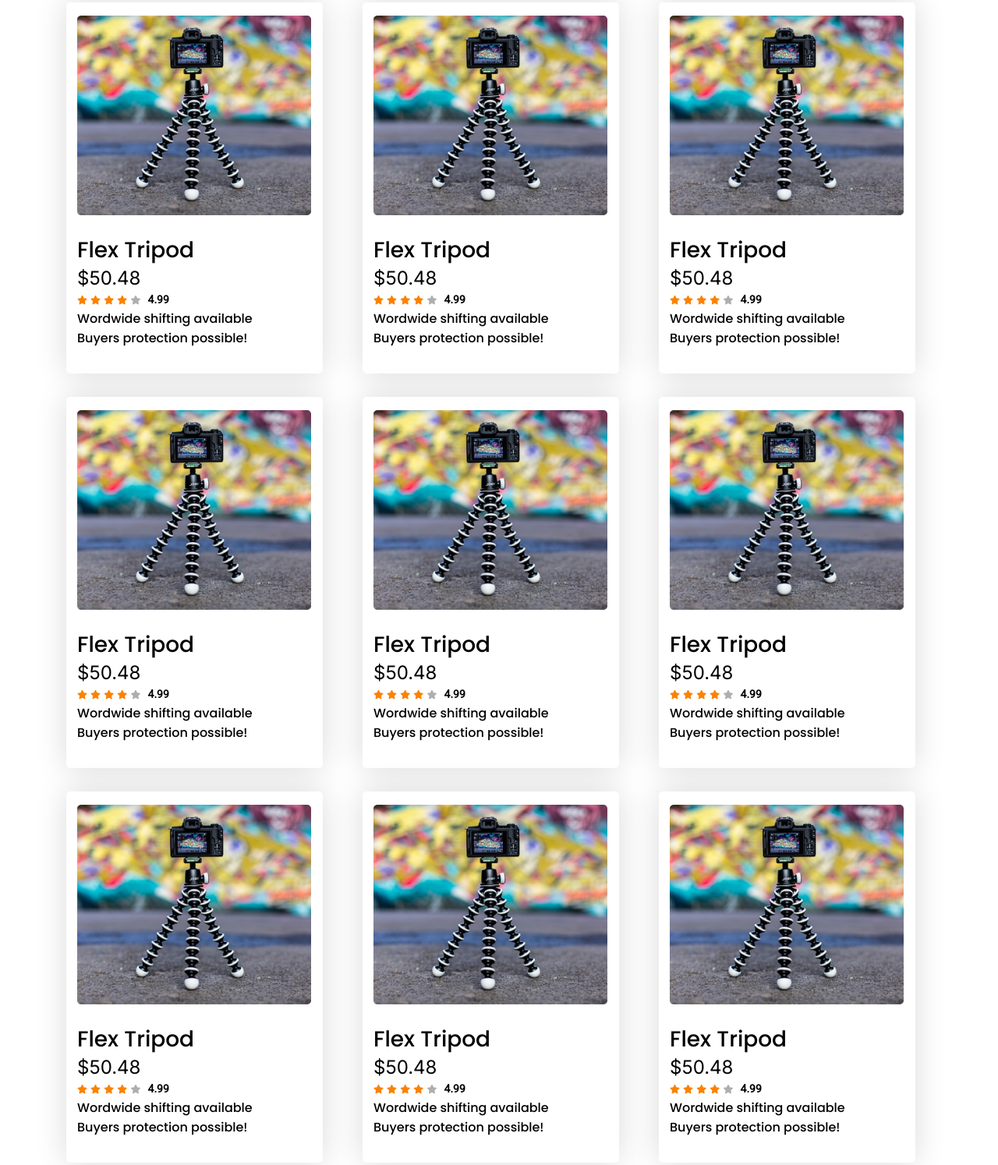
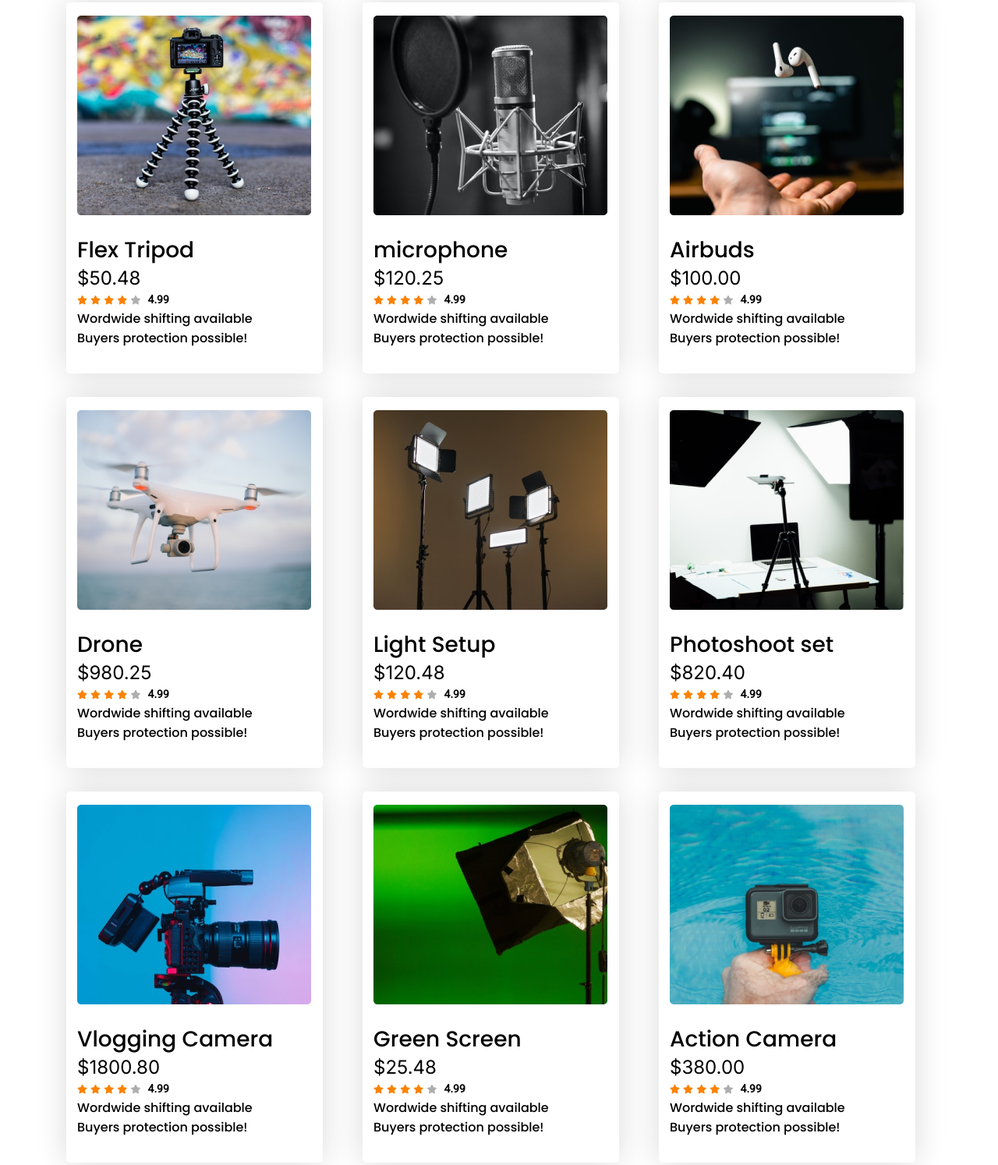
Before and after one commit to shakibhossainmuhammad/influencer-gears, a plain HTML site: page index.html in a window 1280 px wide. Shown: the part 849-2343 px from the top of the page at 78% size. Drawn offline with Linux system fonts and the light colour scheme.

Commit message:
setup collection section

```diff
--- a/index.html
+++ b/index.html
@@ -117,11 +117,11 @@
             </div>
             <div class="collection-item">
               <div class="collection-banner">
-                <img src="asset/images/tripod.png" alt="" />
+                <img src="asset/images/mic.png" alt="" />
               </div>
               <div class="collection-detail">
-                <h3 class="items-title">Flex Tripod</h3>
-                <p class="prices">$50.48</p>
+                <h3 class="items-title">microphone</h3>
+                <p class="prices">$120.25</p>
                 <div class="collection-info">
                   <div>
                     <i class="fa-solid fa-star filled"></i>
@@ -142,11 +142,11 @@
             </div>
             <div class="collection-item">
               <div class="collection-banner">
-                <img src="asset/images/tripod.png" alt="" />
+                <img src="asset/images/airpod.png" alt="" />
               </div>
               <div class="collection-detail">
-                <h3 class="items-title">Flex Tripod</h3>
-                <p class="prices">$50.48</p>
+                <h3 class="items-title">Airbuds</h3>
+                <p class="prices">$100.00</p>
                 <div class="collection-info">
                   <div>
                     <i class="fa-solid fa-star filled"></i>
@@ -167,11 +167,11 @@
             </div>
             <div class="collection-item">
               <div class="collection-banner">
-                <img src="asset/images/tripod.png" alt="" />
+                <img src="asset/images/drone.png" alt="" />
               </div>
               <div class="collection-detail">
-                <h3 class="items-title">Flex Tripod</h3>
-                <p class="prices">$50.48</p>
+                <h3 class="items-title">Drone</h3>
+                <p class="prices">$980.25</p>
                 <div class="collection-info">
                   <div>
                     <i class="fa-solid fa-star filled"></i>
@@ -192,11 +192,11 @@
             </div>
             <div class="collection-item">
               <div class="collection-banner">
-                <img src="asset/images/tripod.png" alt="" />
+                <img src="asset/images/lights.png" alt="" />
               </div>
               <div class="collection-detail">
-                <h3 class="items-title">Flex Tripod</h3>
-                <p class="prices">$50.48</p>
+                <h3 class="items-title">Light Setup</h3>
+                <p class="prices">$120.48</p>
                 <div class="collection-info">
                   <div>
                     <i class="fa-solid fa-star filled"></i>
@@ -217,11 +217,11 @@
             </div>
             <div class="collection-item">
               <div class="collection-banner">
-                <img src="asset/images/tripod.png" alt="" />
+                <img src="asset/images/setup.png" alt="" />
               </div>
               <div class="collection-detail">
-                <h3 class="items-title">Flex Tripod</h3>
-                <p class="prices">$50.48</p>
+                <h3 class="items-title">Photoshoot set</h3>
+                <p class="prices">$820.40</p>
                 <div class="collection-info">
                   <div>
                     <i class="fa-solid fa-star filled"></i>
@@ -242,11 +242,11 @@
             </div>
             <div class="collection-item">
               <div class="collection-banner">
-                <img src="asset/images/tripod.png" alt="" />
+                <img src="asset/images/camera.png" alt="" />
               </div>
               <div class="collection-detail">
-                <h3 class="items-title">Flex Tripod</h3>
-                <p class="prices">$50.48</p>
+                <h3 class="items-title">Vlogging Camera</h3>
+                <p class="prices">$1800.80</p>
                 <div class="collection-info">
                   <div>
                     <i class="fa-solid fa-star filled"></i>
@@ -267,11 +267,11 @@
             </div>
             <div class="collection-item">
               <div class="collection-banner">
-                <img src="asset/images/tripod.png" alt="" />
+                <img src="asset/images/single-light.png" alt="" />
               </div>
               <div class="collection-detail">
-                <h3 class="items-title">Flex Tripod</h3>
-                <p class="prices">$50.48</p>
+                <h3 class="items-title">Green Screen</h3>
+                <p class="prices">$25.48</p>
                 <div class="collection-info">
                   <div>
                     <i class="fa-solid fa-star filled"></i>
@@ -292,11 +292,11 @@
             </div>
             <div class="collection-item">
               <div class="collection-banner">
-                <img src="asset/images/tripod.png" alt="" />
+                <img src="asset/images/action.png" alt="" />
               </div>
               <div class="collection-detail">
-                <h3 class="items-title">Flex Tripod</h3>
-                <p class="prices">$50.48</p>
+                <h3 class="items-title">Action Camera</h3>
+                <p class="prices">$380.00</p>
                 <div class="collection-info">
                   <div>
                     <i class="fa-solid fa-star filled"></i>
```
